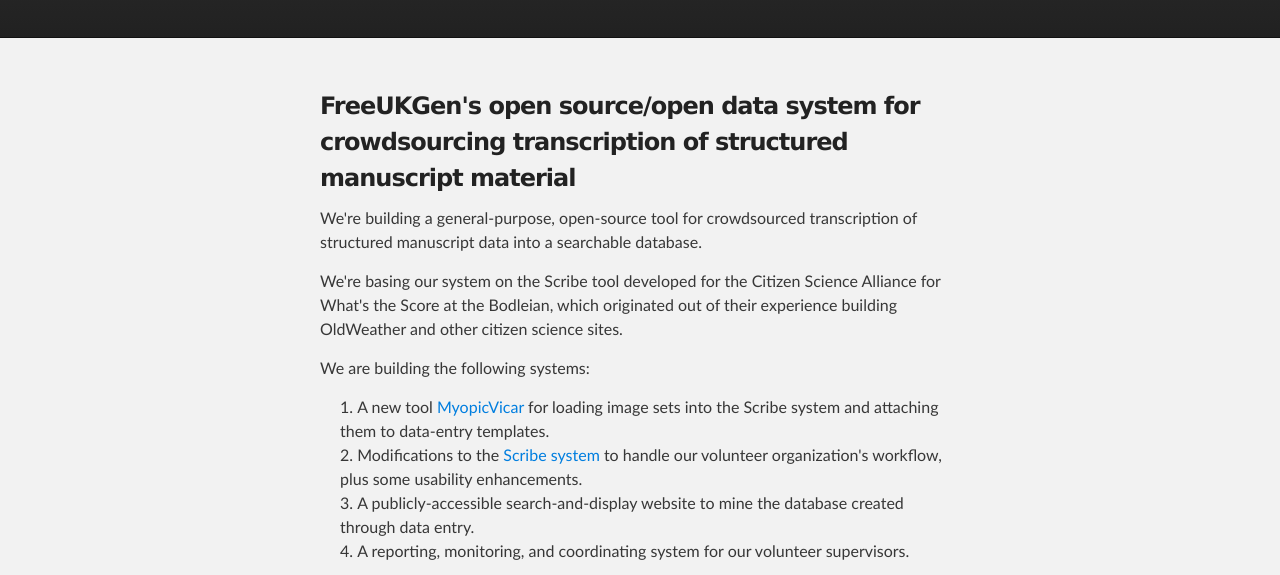
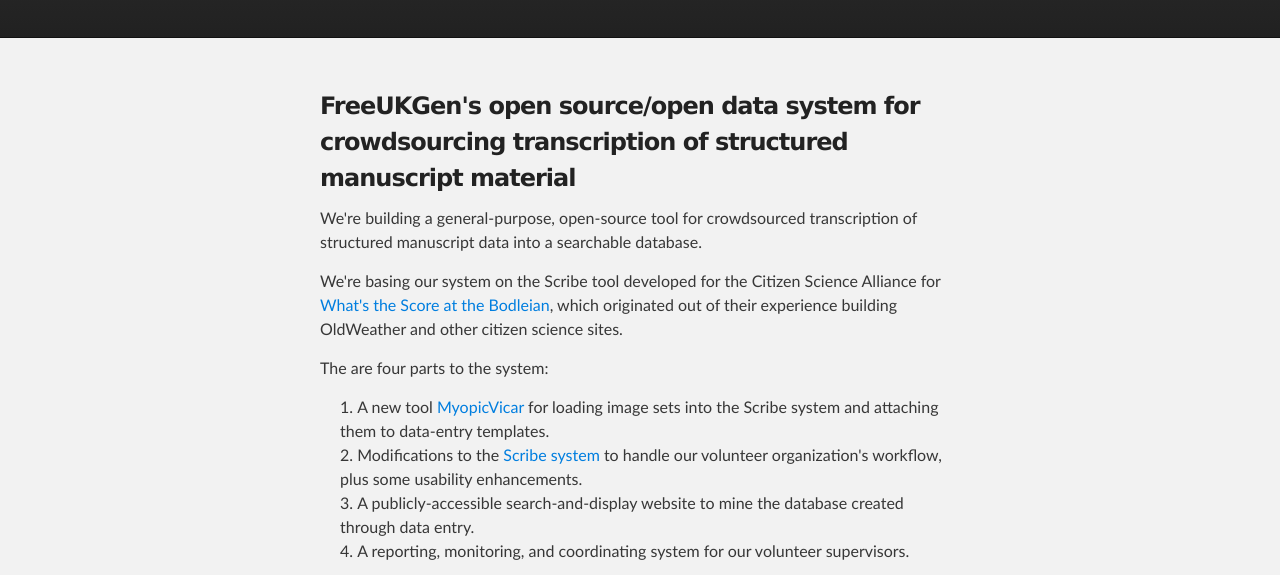
Before and after one commit to FreeUKGen/FromCursiveToDatabase, a plain HTML site: page index.html in a window 1280 px wide. Shown: the part 208-783 px from the top of the page. Drawn offline with Linux system fonts and the light colour scheme.

Commit message:
Added paragraph breaks

```diff
--- a/index.html
+++ b/index.html
@@ -36,9 +36,9 @@
 
 <p>We're building a general-purpose, open-source tool for crowdsourced transcription of structured manuscript data into a searchable database.</p>
 
-<p>We're basing our system on the Scribe tool developed for the Citizen Science Alliance for What's the Score at the Bodleian, which originated out of their experience building OldWeather and other citizen science sites.</p>
+<p>We're basing our system on the Scribe tool developed for the Citizen Science Alliance for <a href="http://whats-the-score.org">What's the Score at the Bodleian</a>, which originated out of their experience building OldWeather and other citizen science sites.</p>
 
-<p>We are building the following systems:</p>
+<p>The are four parts to the system:</p>
 
 <ol>
 <li>A new tool <a href="https://github.com/FreeUKGen/MyopicVicar">MyopicVicar</a> for loading image sets into the Scribe system and attaching them to data-entry templates. </li>
@@ -70,10 +70,10 @@
 
 <ul>
 <li>
-	<em>Why should I help FreeREG/FreeCEN? I don't even have any ancestors from the British Isles.</em>  We want to build a general-purpose indexing/search tool, rather than one that's specialized for British genealogy.  That's why we're especially looking for people who will make the tool their own, working together to build a system that will solve any structured transcription project.  We need your own project ideas, your own experience and your own goals for the tool to make it work.
+	<em>Why should I help FreeREG/FreeCEN? I don't even have any ancestors from the British Isles.</em><br />  We want to build a general-purpose indexing/search tool, rather than one that's specialized for British genealogy.  That's why we're especially looking for people who will make the tool their own, working together to build a system that will solve any structured transcription project.  We need your own project ideas, your own experience and your own goals for the tool to make it work.
 </li>
 <li>
-	<em>I don't know Ruby on Rails or MongoDB.  How can I help?</em> That's okay.  Currently our greatest needs don't involve Ruby on Rails or MongoDB at all.  We need help coming up with mockups and site design.  We need help with our front-end implementation of the search site.  The Scribe code-base requires a great deal of expertise in Javascript and DHTML.  There are plenty of ways to contribute with any one of HTML, CSS, Javascript, or Photoshop/GIMP.
+	<em>I don't know Ruby on Rails or MongoDB.  How can I help?</em><br /> That's okay.  Currently our greatest needs don't involve Ruby on Rails or MongoDB at all.  We need help coming up with mockups and site design.  We need help with our front-end implementation of the search site.  The Scribe code-base requires a great deal of expertise in Javascript and DHTML.  There are plenty of ways to contribute with any one of HTML, CSS, Javascript, or Photoshop/GIMP.
 </li>
 
 
```
